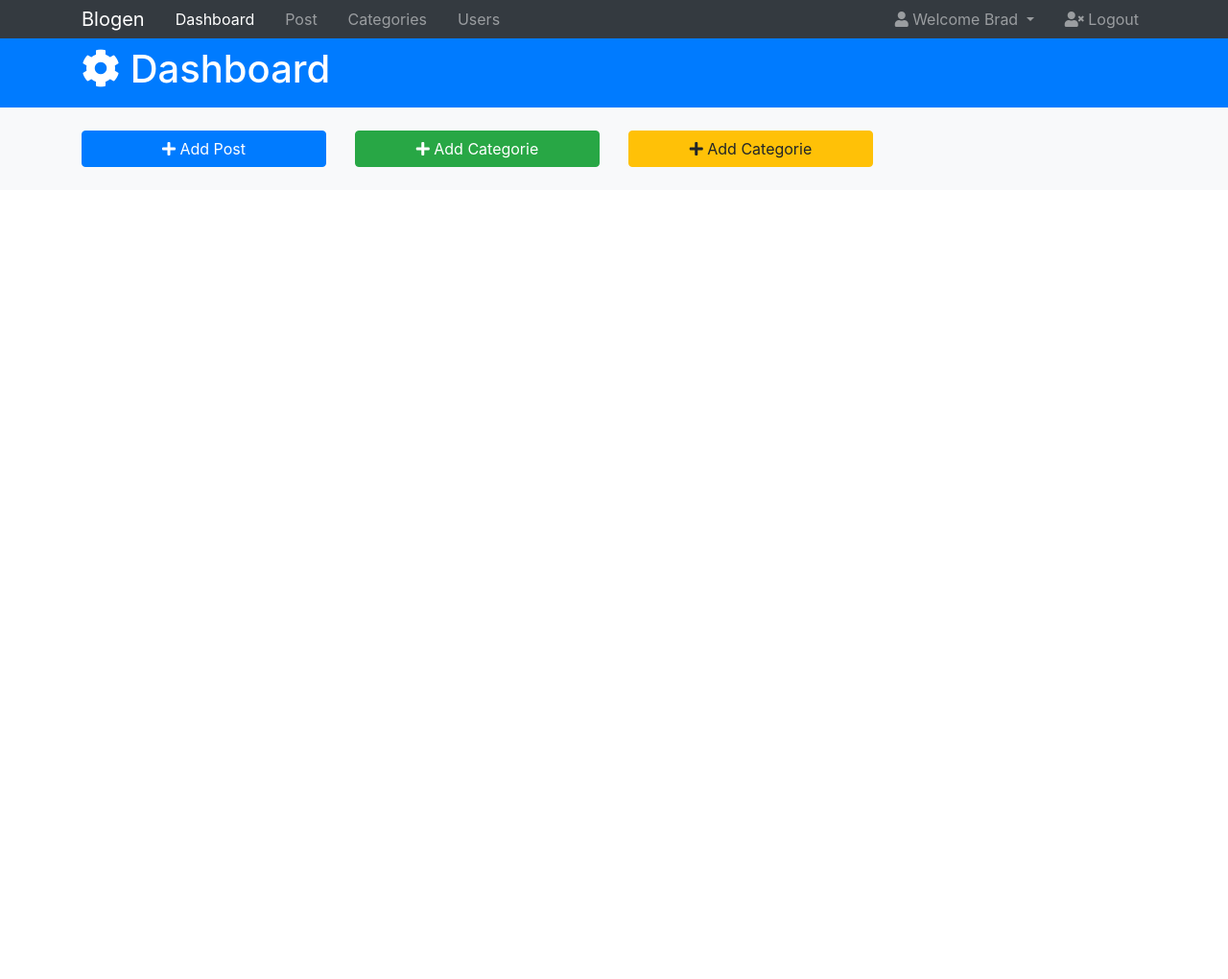
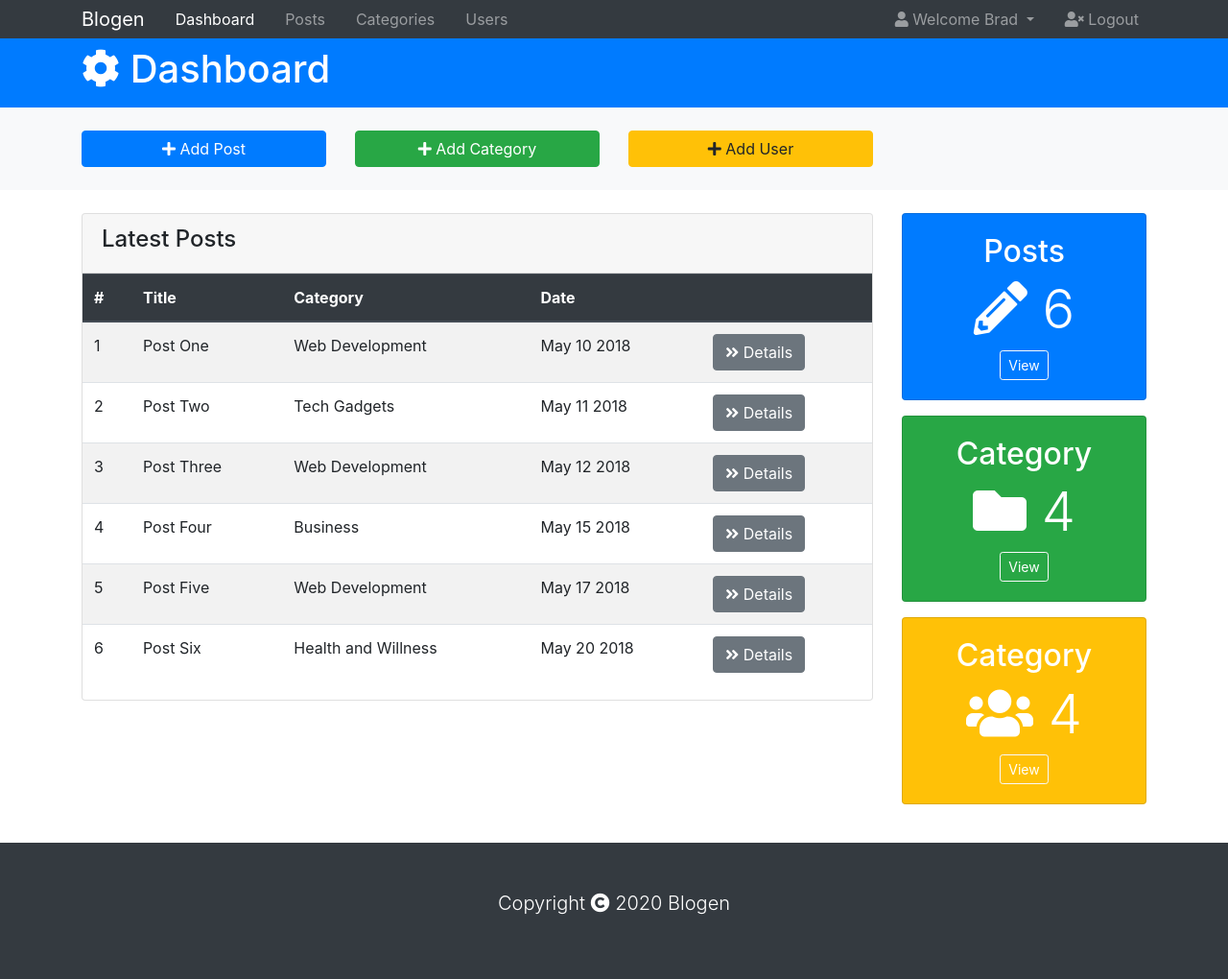
Before and after one commit to zakaria-MK/blogen, a plain HTML site: page index.html in a window 1280 px wide. Shown: the whole page at 96% size. Before the commit the page ends 800 px from the top, so only its background shows below. Drawn offline with nearby package versions, Linux system fonts and the light colour scheme.

Commit message:
finish first page dashboard

```diff
--- a/css/style.css
+++ b/css/style.css
@@ -0,0 +1,4 @@
+.thead-dark {
+  background: #4d4c4c;
+  color: white;
+}
--- a/index.html
+++ b/index.html
@@ -26,7 +26,7 @@
               <a href="index.html" class="nav-link active">Dashboard</a>
             </li>
             <li class="navbar-item px-2">
-              <a href="posts.html" class="nav-link ">Post</a>
+              <a href="posts.html" class="nav-link ">Posts</a>
             </li>
             <li class="navbar-item px-2">
               <a href="categories.html" class="nav-link ">Categories</a>
@@ -88,17 +88,157 @@
           <div class="col-md-3">
             <div class="btn btn-success btn-block">
               <i class="fas fa-plus"></i>
-              Add Categorie
+              Add Category
             </div>
           </div>
           <div class="col-md-3">
             <div class="btn btn-warning btn-block">
                 <i class="fas fa-plus"></i>
-                Add Categorie
+                Add User
               </div>
             </div>
           </div>
         </div>
+      </div>
+    </div>
+
+    <section id="body" class="py-4">
+      <div class="container">
+        <div class="row">
+          <div class="col-md-9">
+            <div class="card ">
+              <div class="card-header">
+                <h4>Latest Posts</h4>
+              </div>
+              <table class="table table-striped">
+                <thead class="thead-dark">
+                  <tr>
+                    <th>#</th>
+                    <th>Title</th>
+                    <th>Category</th>
+                    <th>Date</th>
+                    <th></th>
+                  </tr>
+                </thead>
+                <tbody>
+                  <tr>
+                    <td>1</td>
+                    <td>Post One </td>
+                    <td>Web Development</td>
+                    <td>May 10 2018</td>
+                    <td>
+                      <a class="btn btn-secondary text-white">
+                        <i class="fa fa-angle-double-right" aria-hidden="true"></i>
+                        Details
+                      </a>
+                    </td>
+                  </tr>
+                  <tr>
+                    <td>2</td>
+                    <td>Post Two </td>
+                    <td> Tech Gadgets</td>
+                    <td> May 11 2018</td>
+                    <td>
+                      <a class="btn btn-secondary text-white">
+                        <i class="fa fa-angle-double-right" aria-hidden="true"></i>
+                        Details
+                      </a>
+                    </td>
+                  </tr>
+                  <tr>
+                    <td>3</td>
+                    <td>Post Three </td>
+                    <td> Web Development</td>
+                    <td> May 12 2018</td>
+                    <td>
+                      <a class="btn btn-secondary text-white">
+                        <i class="fa fa-angle-double-right" aria-hidden="true"></i>
+                        Details
+                      </a>
+                    </td>
+                  </tr>
+                  <tr>
+                    <td>4</td>
+                    <td>Post Four </td>
+                    <td> Business</td>
+                    <td> May 15 2018</td>
+                    <td>
+                      <a class="btn btn-secondary text-white">
+                        <i class="fa fa-angle-double-right" aria-hidden="true"></i>
+                        Details
+                      </a>
+                    </td>
+                  </tr>
+                  <tr>
+                    <td>5</td>
+                    <td>Post Five </td>
+                    <td> Web Development</td>
+                    <td> May 17 2018</td>
+                    <td>
+                      <a class="btn btn-secondary text-white">
+                        <i class="fa fa-angle-double-right" aria-hidden="true"></i>
+                        Details
+                      </a>
+                    </td>
+                  </tr>
+                  <tr>
+                    <td>6</td>
+                    <td>Post Six </td>
+                    <td> Health and Willness</td>
+                    <td> May 20 2018</td>
+                    <td>
+                      <a class="btn btn-secondary text-white">
+                        <i class="fa fa-angle-double-right" aria-hidden="true"></i>
+                        Details
+                      </a>
+                    </td>
+                  </tr>
+
+                </tbody>
+              </table>
+            </div>
+          </div>
+          <div class="col-md-3">
+            <div class="card bg-primary text-center text-white mb-3">
+              <div class="card-body">
+                <h2>Posts</h2>
+                <h1 class="display-4">
+                  <i class="fas fa-pencil-alt"></i>
+                  6
+                </h1>
+                <a class="btn btn-outline-light btn-sm">View</a>
+              </div>
+            </div>
+            <div class="card bg-success text-center text-white mb-3">
+              <div class="card-body">
+                <h2>Category</h2>
+                <h1 class="display-4">
+                  <i class="fas fa-folder"></i>
+                  4
+                </h1>
+                <a class="btn btn-outline-light btn-sm">View</a>
+              </div>
+            </div>
+            <div class="card bg-warning text-center text-white mb-3">
+              <div class="card-body">
+                <h2>Category</h2>
+                <h1 class="display-4">
+                  <i class="fas fa-users"></i>
+                  4
+                </h1>
+                <a class="btn btn-outline-light btn-sm">View</a>
+              </div>
+            </div>
+          </div>
+        </div>
+      </div>
+    </section>
+
+    <div id="footer-final" class="py-5 bg-dark text-white">
+      <div class="container text-center ">
+        <p class="align-self-md-baseline lead">Copyright
+          <i class="fa fa-copyright align-self-md-baseli" aria-hidden="true"></i>
+          <span id="year"></span> Blogen</p>
       </div>
     </div>
 
```
